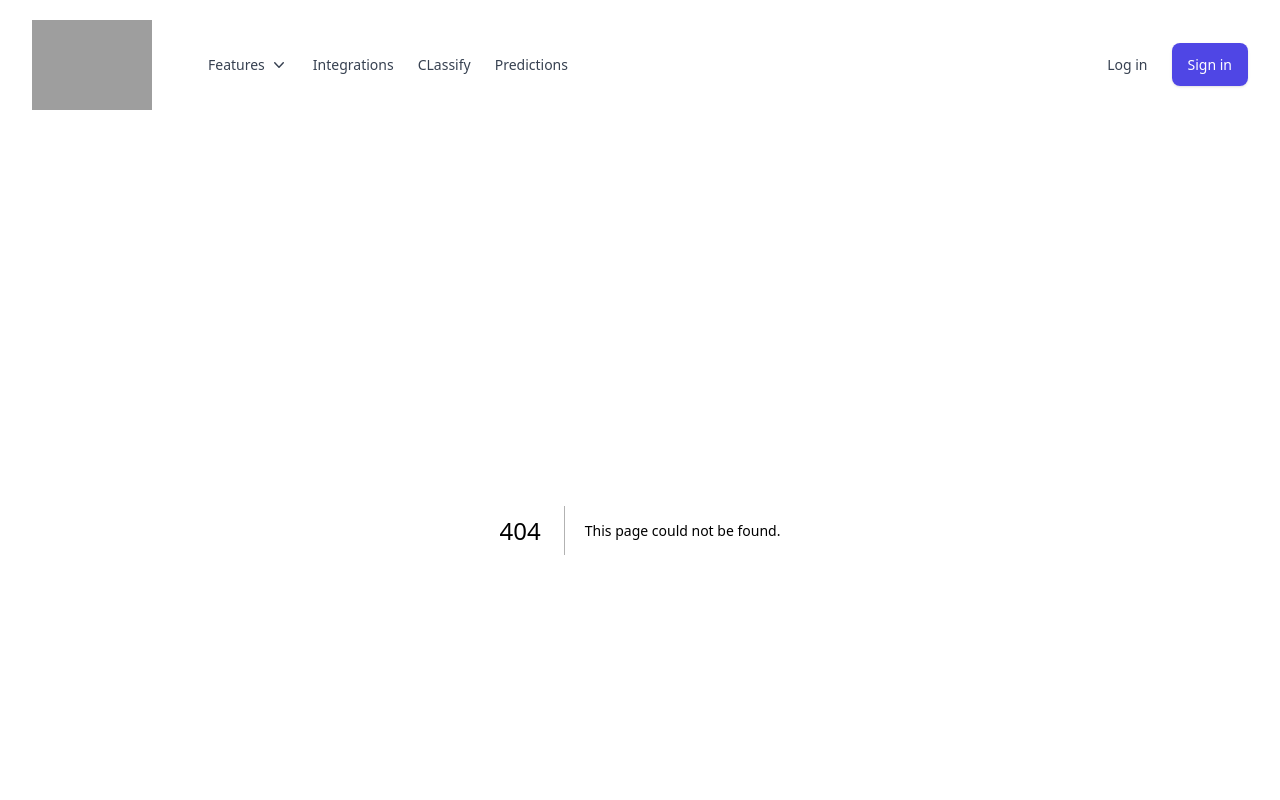
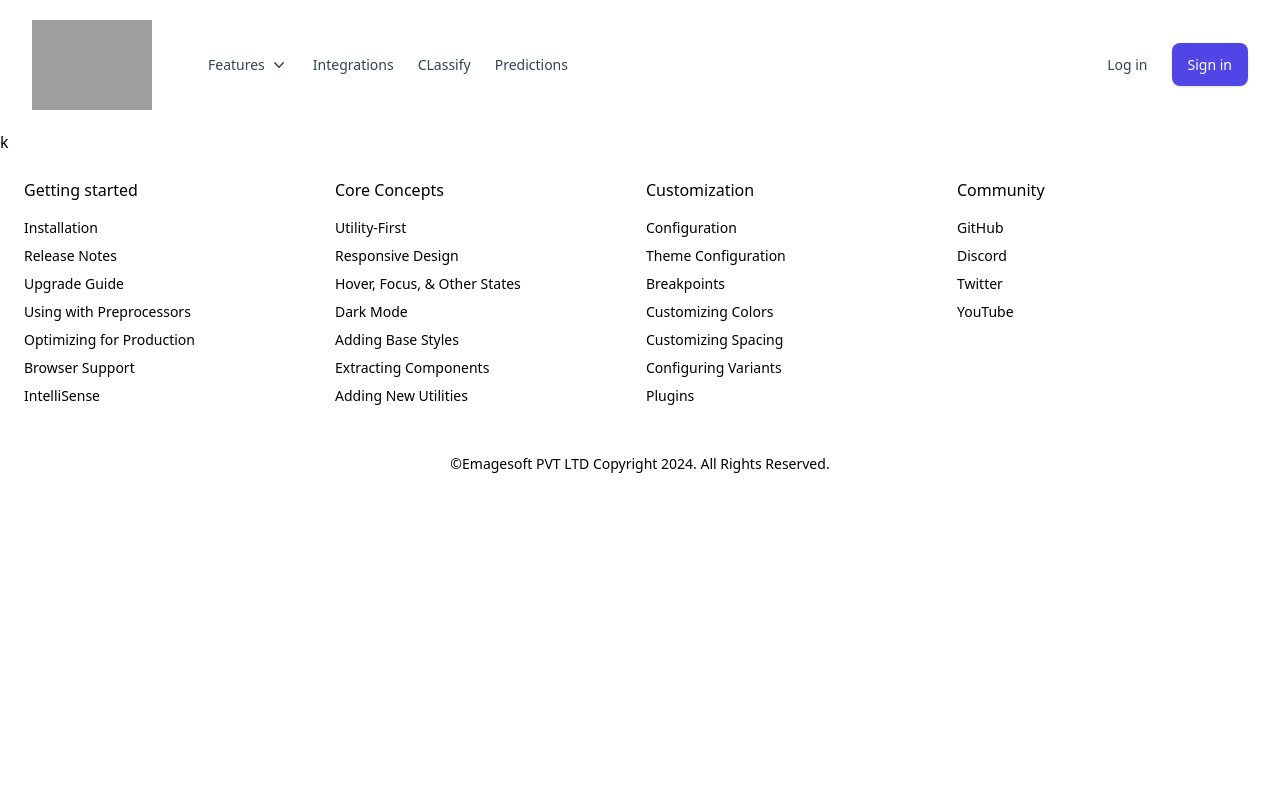
Before and after one commit to kk0139317/dog_and_cat_classification_frontend, a Next.js app: page /aboutus in a window 1280 px wide. Before the commit this address had no page. Shown: the top 800 px of the page. Built offline with nearby package versions, Linux system fonts and the light colour scheme; grey boxes are pictures that could not be loaded.

Commit message:
new file:   components/AboutUs/index.jsx 	modified:   components/Header/index.jsx 	modified:   components/HeroSection/index.jsx 	new file:   pages/aboutus/index.js

```diff
--- /dev/null
+++ b/components/AboutUs/index.jsx
@@ -0,0 +1,11 @@
+import React from 'react'
+
+const AboutUs = () => {
+  return (
+    <section>
+        k
+    </section>
+  )
+}
+
+export default AboutUs
--- a/components/Header/index.jsx
+++ b/components/Header/index.jsx
@@ -52,7 +52,7 @@ const dropdownNavs = [
             {
                 title: "About us",
                 desc: "Duis aute irure dolor in reprehenderit",
-                path: "javascript:void(0)",
+                path: "aboutus",
                 icon: <svg xmlns="http://www.w3.org/2000/svg" viewBox="0 0 24 24" fill="currentColor" className="w-6 h-6">
                     <path fillRule="evenodd" d="M2.25 12c0-5.385 4.365-9.75 9.75-9.75s9.75 4.365 9.75 9.75-4.365 9.75-9.75 9.75S2.25 17.385 2.25 12zm11.378-3.917c-.89-.777-2.366-.777-3.255 0a.75.75 0 01-.988-1.129c1.454-1.272 3.776-1.272 5.23 0 1.513 1.324 1.513 3.518 0 4.842a3.75 3.75 0 01-.837.552c-.676.328-1.028.774-1.028 1.152v.75a.75.75 0 01-1.5 0v-.75c0-1.279 1.06-2.107 1.875-2.502.182-.088.351-.199.503-.331.83-.727.83-1.857 0-2.584zM12 18a.75.75 0 100-1.5.75.75 0 000 1.5z" clipRule="evenodd" />
                 </svg>
--- a/components/HeroSection/index.jsx
+++ b/components/HeroSection/index.jsx
@@ -16,7 +16,7 @@ const HeroSection = () => {
                   </p>
                   <div className="flex flex-col space-y-4 sm:items-center sm:justify-center sm:flex-row sm:space-y-0 sm:space-x-4 lg:justify-start">
                       <a rel="noopener noreferrer" href="classify" className="px-8 py-3 text-lg font-semibold rounded dark:bg-violet-600 dark:text-gray-50">Classify</a>
-                      <a rel="noopener noreferrer" href="#" className="px-8 py-3 text-lg font-semibold border rounded dark:border-gray-800">About US</a>
+                      <a rel="noopener noreferrer" href="aboutus" className="px-8 py-3 text-lg font-semibold border rounded dark:border-gray-800">About US</a>
                   </div>
               </div>
           </div>
--- /dev/null
+++ b/pages/aboutus/index.js
@@ -0,0 +1,11 @@
+import React from 'react'
+import AboutUs from '@/components/AboutUs'
+const index = () => {
+  return (
+    <>
+    <AboutUs/>
+    </>
+  )
+}
+
+export default index
```
